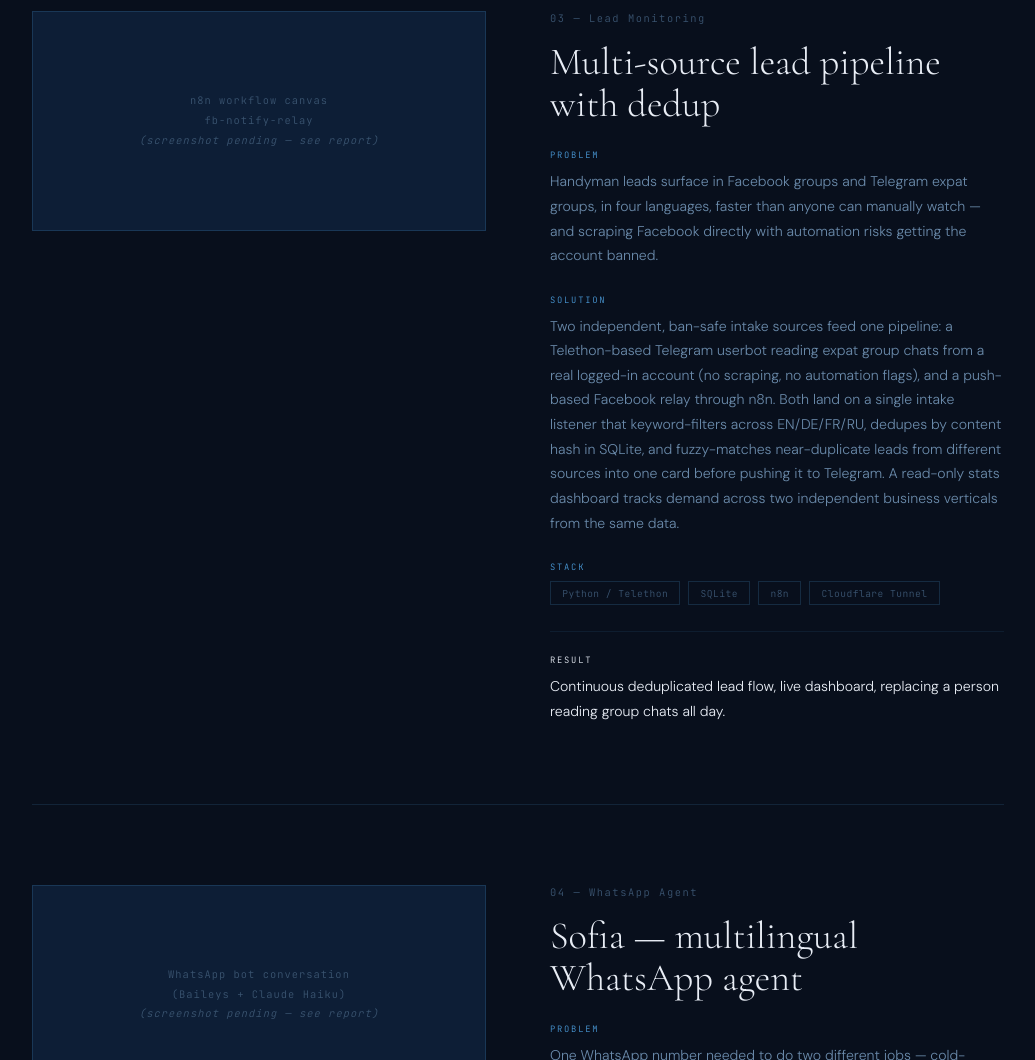
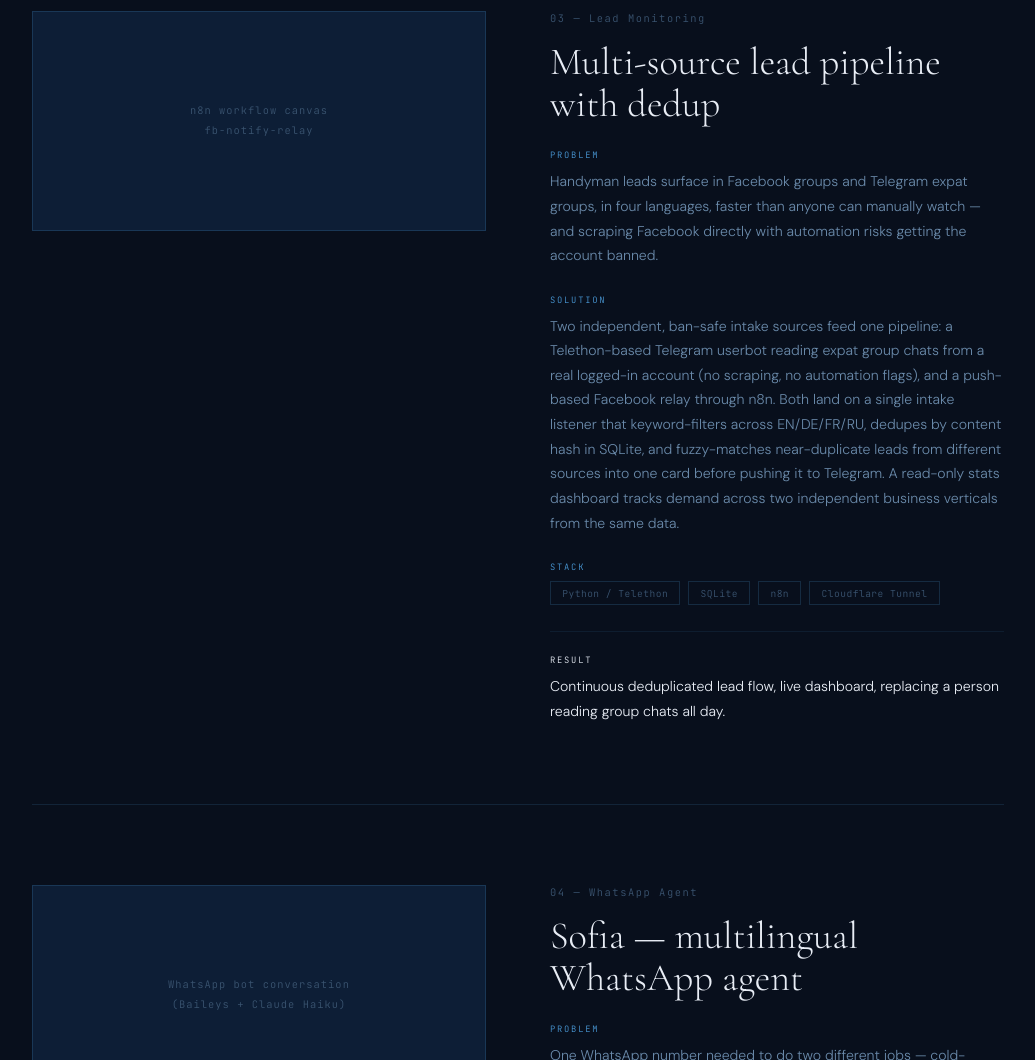
Before and after one commit to arseniy039-glitch/aira, a website: page portfolio.html in a window 1280 px wide. Shown: the part 2360-3420 px from the top of the page, without its empty margins (122-1157 px from the left). Drawn offline with nearby package versions, Linux system fonts and the light colour scheme.

Commit message:
fix(texts-b): portfolio — remove 5 (screenshot pending) captions
Co-Authored-By: Claude Sonnet 4.6 <noreply@anthropic.com>

```diff
--- a/portfolio.html
+++ b/portfolio.html
@@ -111,7 +111,7 @@ footer{position:relative;z-index:1;padding:3rem 4rem;border-top:0.5px solid rgba
 
     <div class="case reveal">
       <div class="case-media">
-        <div class="case-media-placeholder">ElevenLabs Conversational AI<br>agent config + call log view<br><em>(screenshot pending — see report)</em></div>
+        <div class="case-media-placeholder">ElevenLabs Conversational AI<br>agent config + call log view</div>
       </div>
       <div>
         <div class="case-num">01 — Voice AI</div>
@@ -163,7 +163,7 @@ footer{position:relative;z-index:1;padding:3rem 4rem;border-top:0.5px solid rgba
 
     <div class="case reveal">
       <div class="case-media">
-        <div class="case-media-placeholder">n8n workflow canvas<br>fb-notify-relay<br><em>(screenshot pending — see report)</em></div>
+        <div class="case-media-placeholder">n8n workflow canvas<br>fb-notify-relay</div>
       </div>
       <div>
         <div class="case-num">03 — Lead Monitoring</div>
@@ -189,7 +189,7 @@ footer{position:relative;z-index:1;padding:3rem 4rem;border-top:0.5px solid rgba
 
     <div class="case reveal">
       <div class="case-media">
-        <div class="case-media-placeholder">WhatsApp bot conversation<br>(Baileys + Claude Haiku)<br><em>(screenshot pending — see report)</em></div>
+        <div class="case-media-placeholder">WhatsApp bot conversation<br>(Baileys + Claude Haiku)</div>
       </div>
       <div>
         <div class="case-num">04 — WhatsApp Agent</div>
@@ -215,7 +215,7 @@ footer{position:relative;z-index:1;padding:3rem 4rem;border-top:0.5px solid rgba
 
     <div class="case reveal">
       <div class="case-media">
-        <div class="case-media-placeholder">Telegram → n8n → VPS<br>remote command flow<br><em>(screenshot pending — see report)</em></div>
+        <div class="case-media-placeholder">Telegram → n8n → VPS<br>remote command flow</div>
       </div>
       <div>
         <div class="case-num">05 — Remote Ops</div>
@@ -241,7 +241,7 @@ footer{position:relative;z-index:1;padding:3rem 4rem;border-top:0.5px solid rgba
 
     <div class="case reveal">
       <div class="case-media">
-        <div class="case-media-placeholder">Anonymous scraper + Android deep-loop<br>dual lead-source pipeline<br><em>(screenshot pending — see report)</em></div>
+        <div class="case-media-placeholder">Anonymous scraper + Android deep-loop<br>dual lead-source pipeline</div>
       </div>
       <div>
         <div class="case-num">06 — Lead Sourcing</div>
```
